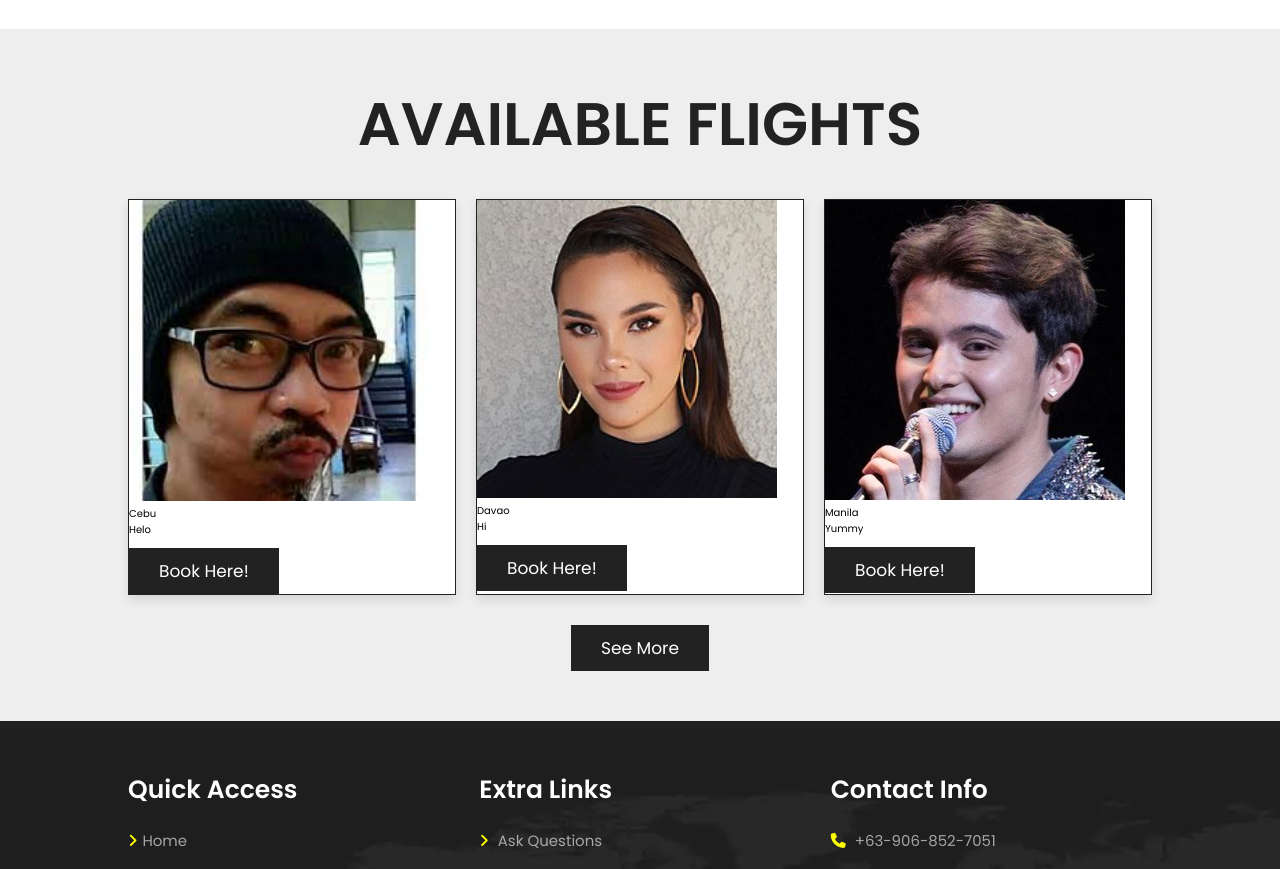
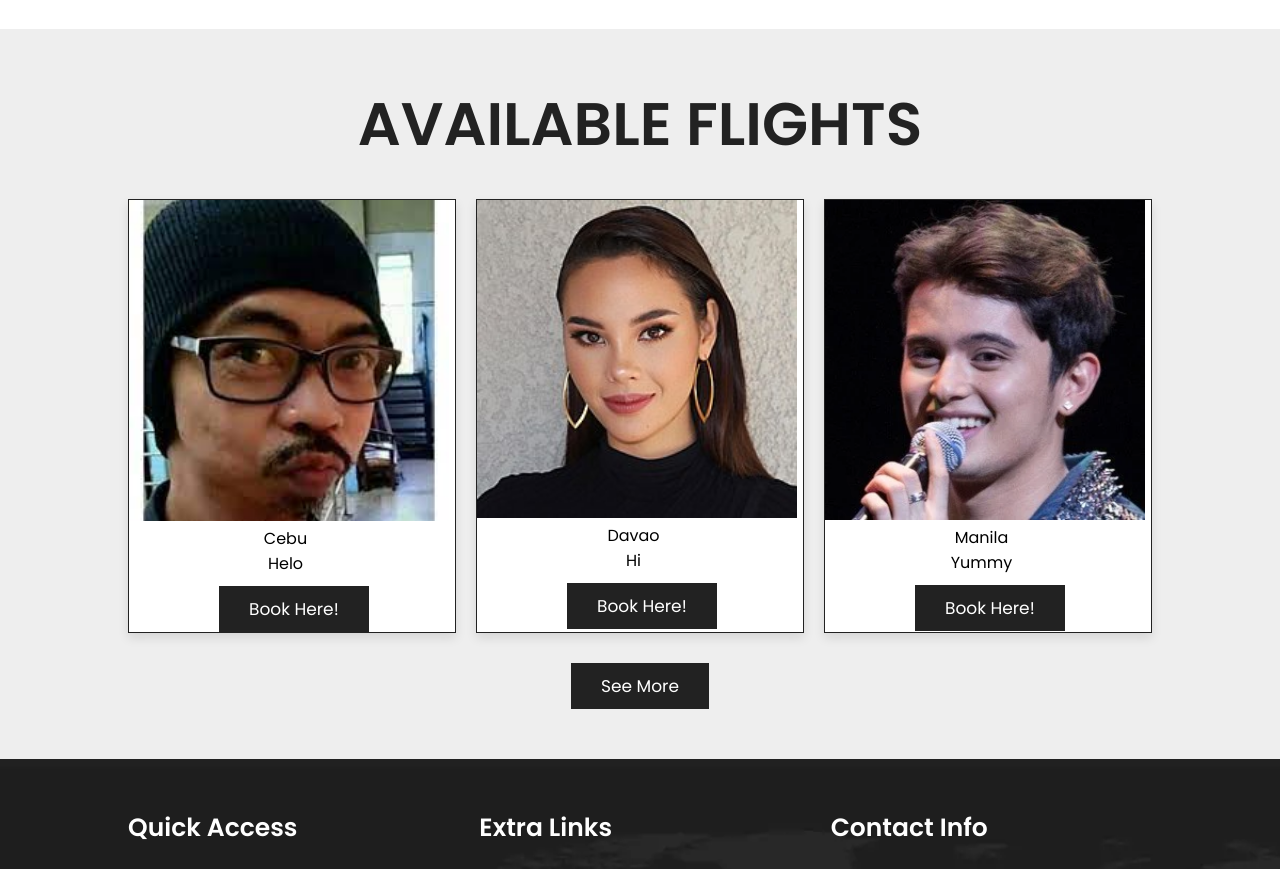
Before and after one commit to Shymanako/Ticketing-for-flights-, a PHP site: the page made by Airlines/home.php in a window 1280 px wide. Shown: the part 1487-2356 px from the top of the page. Run offline with PHP 8.4, Linux system fonts and the light colour scheme; data comes from the database, SQL or seed files in the repository; some libraries are stand-ins or nearby versions.

Commit message:
fixed flight in trips and home

```diff
--- a/Airlines/css/style.css
+++ b/Airlines/css/style.css
@@ -260,6 +260,18 @@ section{
     color: var(--black);
 }
 
+.home-trips .image-menu{
+    padding: 0;
+}
+
+.home-trips .flight-home-desc{
+    width: 80%;
+    float: left;
+    margin-left: 8%;
+    text-align: center;
+    font-size: medium;
+}
+
 .home-trips{
     background: var(--light-bg);
 }
@@ -312,6 +324,10 @@ section{
 .home-trips .load-more{
     text-align: center;
     margin-top: 2rem;
+}
+
+.home-trips .center{
+    margin-left: 90px;
 }
 
 .about{
@@ -423,6 +439,22 @@ section{
     display: grid;
     grid-template-columns: repeat(auto-fit, minmax(30rem, 1fr));
     gap: 2rem;
+}
+
+.trips .image-menu{
+    padding: 0;
+}
+
+.trips .center{
+    margin-left: 90px;
+}
+
+.trips .flight-home-desc{
+    width: 80%;
+    float: left;
+    margin-left: 8%;
+    text-align: center;
+    font-size: medium;
 }
 
 .trips .box-container .box{
--- a/Airlines/home.php
+++ b/Airlines/home.php
@@ -165,6 +165,8 @@ require 'admin/dbcon.php';
             ?>
 
                     <div class="box flight-card">
+
+                        <div class="image-menu">
                             <?php
                             if ($image == "") {
                                 //Image not Available
@@ -172,19 +174,24 @@ require 'admin/dbcon.php';
                             } else {
                                 //Image Available
                             ?>
-                                <img src="<?php echo 'http://localhost/Ticketing-for-flights-/Airlines/'; ?>img/flight/<?php echo $image; ?>" width="300px">
+                                <img src="<?php echo 'http://localhost/Ticketing-for-flights-/Airlines/'; ?>img/flight/<?php echo $image; ?>" width="320px">
                             <?php
                             }
 
                             ?>
 
+                        </div>
+
+                        <div class="flight-home-desc">
                             <td><?php echo $location; ?></td>
                             <br>
                             <td><?php echo $description; ?></td>
                             <br>
+                        </div>
+
 
                         <td>
-                            <a href="book.php" class="btn">book here!</a>
+                            <a href="book.php" class="btn center">book here!</a>
                         </td>
 
                     </div>
```
Also changed, not shown: Airlines/trips.php (+10 -3 lines). Lines whose indentation alone changed are shown as unchanged.
